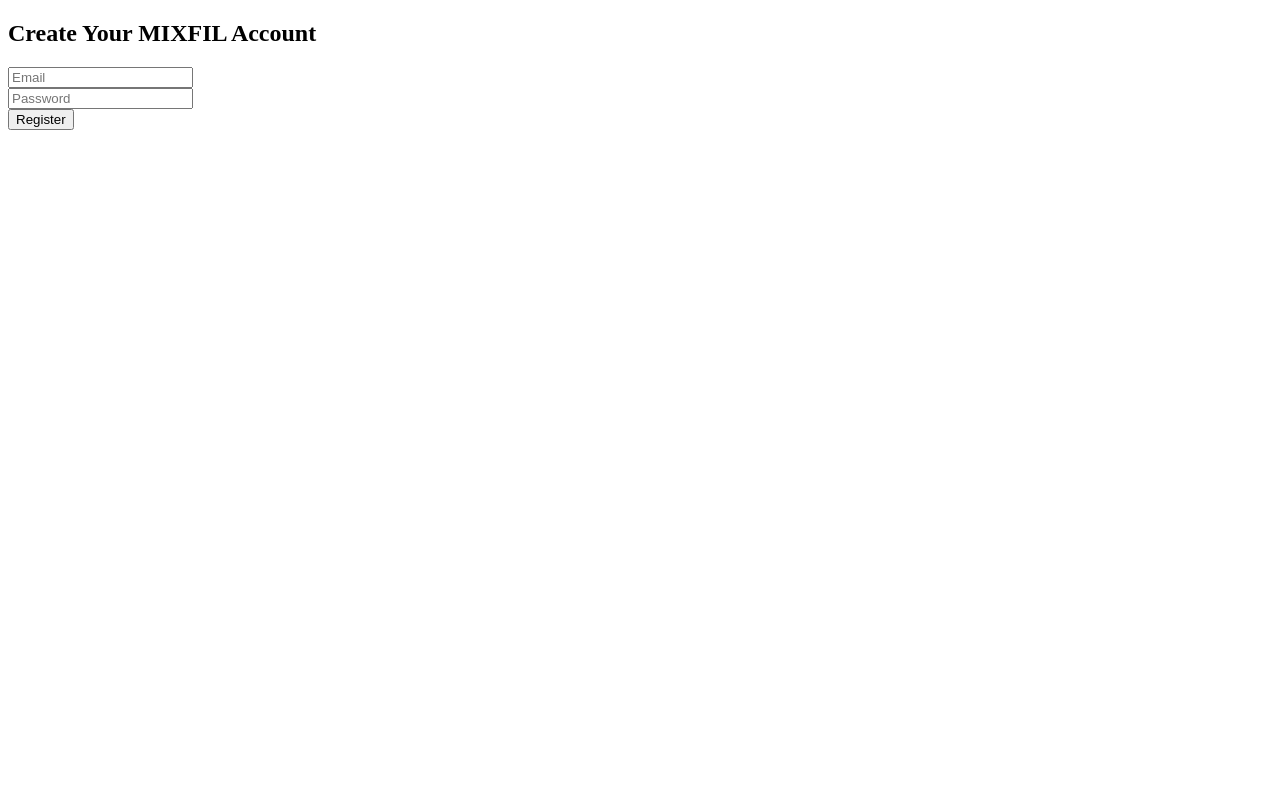
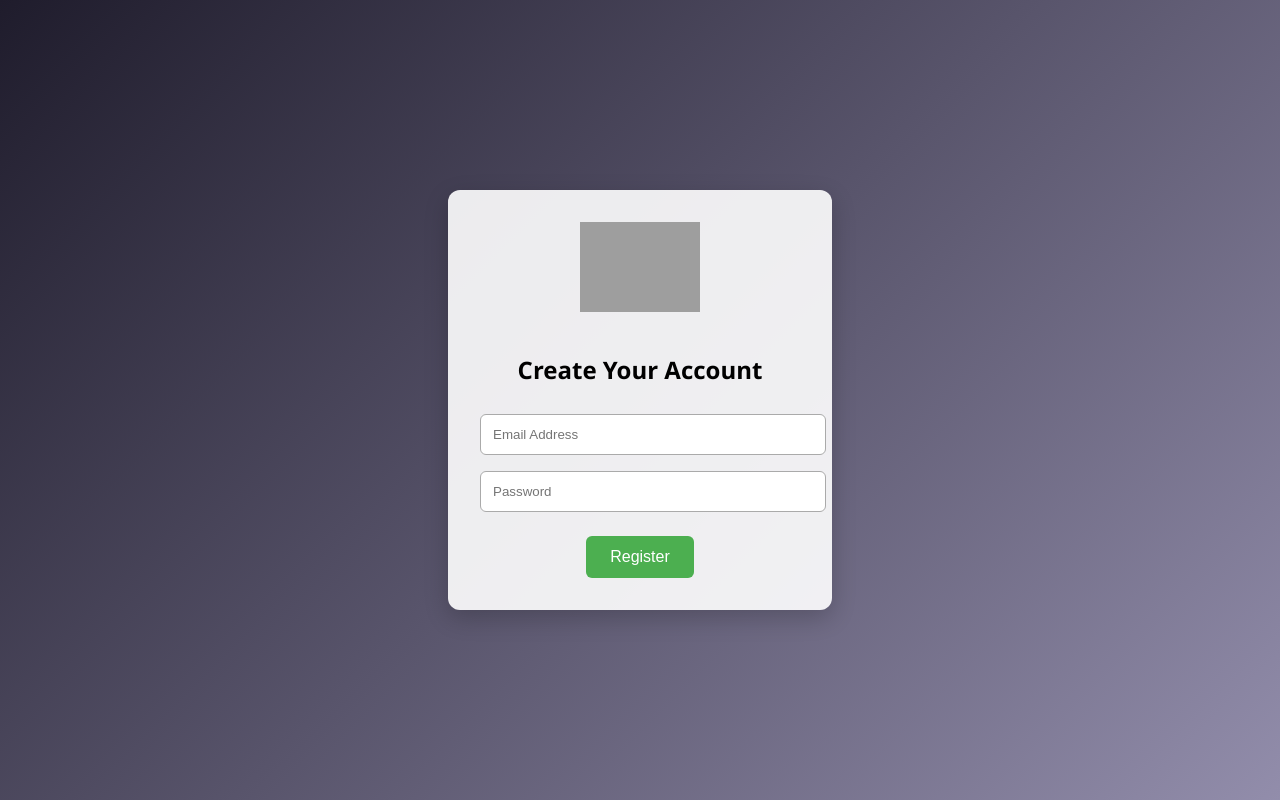
Before and after one commit to cazfoorti/mixfil, a plain HTML site: page register.html in a window 1280 px wide. Drawn offline with Linux system fonts and the light colour scheme; grey boxes are pictures that could not be loaded.

Commit message:
Update register.html

```diff
--- a/register.html
+++ b/register.html
@@ -1,7 +1,59 @@
 <!DOCTYPE html>
-<html>
+<html lang="en">
 <head>
-  <title>MIXFIL Register</title>
+  <meta charset="UTF-8" />
+  <meta name="viewport" content="width=device-width, initial-scale=1.0"/>
+  <title>MIXFIL • Register</title>
+  <style>
+    @keyframes fadeIn {
+      from { opacity: 0; transform: translateY(20px); }
+      to { opacity: 1; transform: translateY(0); }
+    }
+    body {
+      margin: 0; padding: 0;
+      font-family: 'Segoe UI', sans-serif;
+      background: linear-gradient(135deg,#1f1c2c,#928dab);
+      height: 100vh;
+      display: flex; align-items: center; justify-content: center;
+      overflow: hidden;
+    }
+    .container {
+      background: rgba(255,255,255,0.9);
+      padding: 2rem; border-radius: 12px;
+      box-shadow: 0 8px 24px rgba(0,0,0,0.2);
+      animation: fadeIn 0.8s ease-out both;
+      width: 320px; text-align: center;
+    }
+    .logo {
+      width: 120px; margin-bottom: 1rem;
+      animation: fadeIn 1.2s ease-out both;
+    }
+    input {
+      width: 100%; padding: 0.75rem; margin: 0.5rem 0;
+      border: 1px solid #aaa; border-radius: 6px;
+      transition: border-color 0.3s;
+    }
+    input:focus { border-color: #4CAF50; outline: none; }
+    button {
+      background: #4CAF50;
+      color: #fff; border: none;
+      padding: 0.75rem 1.5rem;
+      border-radius: 6px; cursor: pointer;
+      font-size: 1rem; margin-top: 1rem;
+      transition: background 0.3s, transform 0.2s;
+    }
+    button:hover { background: #45a049; transform: translateY(-2px); }
+  </style>
+</head>
+<body>
+  <div class="container">
+    <img src="https://i.imgur.com/Xy4FAa6.png" alt="MIXFIL logo" class="logo" />
+    <h2>Create Your Account</h2>
+    <input type="email" id="email" placeholder="Email Address" />
+    <input type="password" id="password" placeholder="Password" />
+    <button onclick="register()">Register</button>
+  </div>
+
   <script type="module">
     import { initializeApp } from "https://www.gstatic.com/firebasejs/9.6.1/firebase-app.js";
     import { getAuth, createUserWithEmailAndPassword } from "https://www.gstatic.com/firebasejs/9.6.1/firebase-auth.js";
@@ -14,7 +66,6 @@
       messagingSenderId: "980465281116",
       appId: "1:980465281116:web:a2392d25c16d319bf7de99"
     };
-
     const app = initializeApp(firebaseConfig);
     const auth = getAuth(app);
 
@@ -23,17 +74,11 @@
       const password = document.getElementById("password").value;
       createUserWithEmailAndPassword(auth, email, password)
         .then(() => {
-          alert("Account created. Now you can log in.");
+          alert("Account created! Please log in.");
           window.location.href = "login.html";
         })
         .catch(err => alert("Error: " + err.message));
     };
   </script>
-</head>
-<body>
-  <h2>Create Your MIXFIL Account</h2>
-  <input type="email" id="email" placeholder="Email" /><br>
-  <input type="password" id="password" placeholder="Password" /><br>
-  <button onclick="register()">Register</button>
 </body>
 </html>
```
